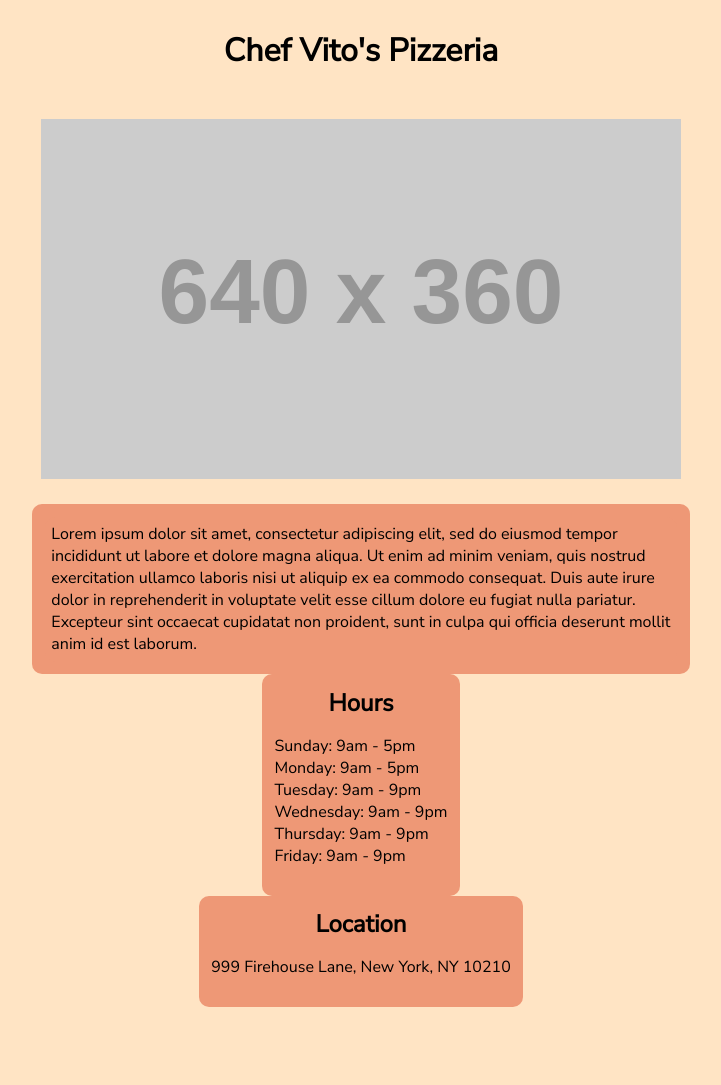
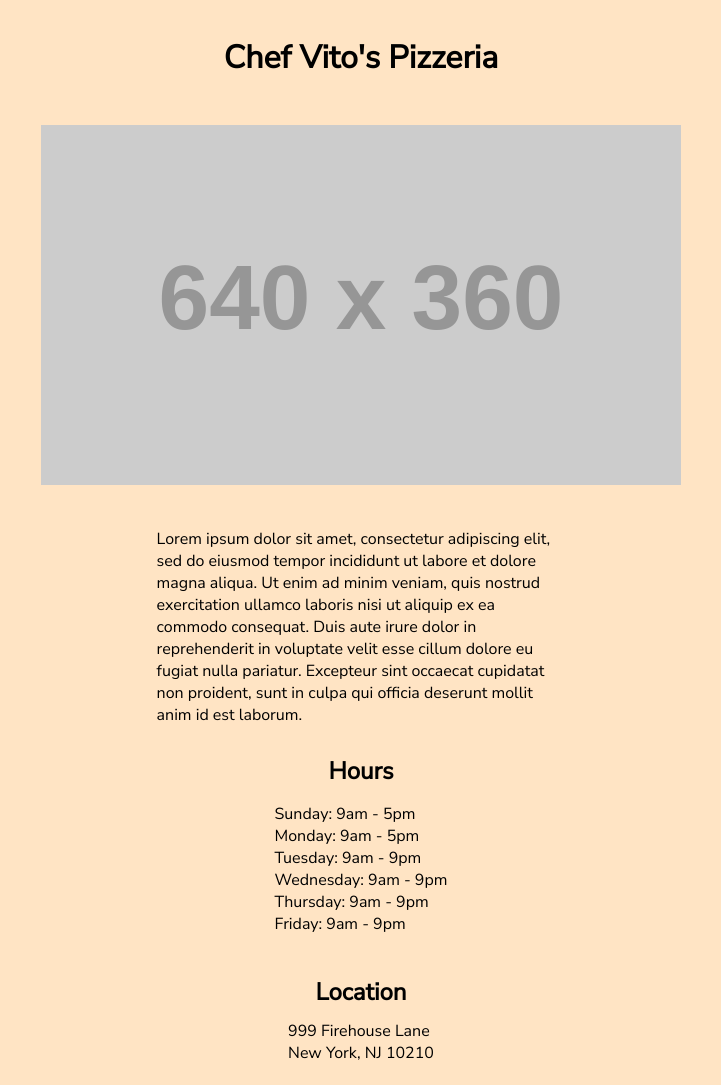
Before and after one commit to dstock3/restaurant, a plain HTML site: page index.html in a window 1280 px wide. Shown: the whole page, without its empty margins (279-1000 px from the left). Before the commit the page ends 1015 px from the top, so only its background shows below. Drawn offline with Linux system fonts and the light colour scheme; placeholder pictures from the web are drawn by us.

Commit message:
Removed default margin block from p elements.

```diff
--- a/main.js
+++ b/main.js
@@ -1 +1 @@
-(()=>{"use strict";(()=>{function t(t,e,n){let i=document.createElement(t);return i.classList.add(e),n.appendChild(i),i}const e=t("div","landing-page",document.getElementById("content"));t("h1","page-head",e).textContent="Chef Vito's Pizzeria",t("img","landing-image",e).src="http://via.placeholder.com/640x360";const n=t("section","description-section",e);t("section","description",n).textContent="Lorem ipsum dolor sit amet, consectetur adipiscing elit, sed do eiusmod tempor incididunt ut labore et dolore magna aliqua. Ut enim ad minim veniam, quis nostrud exercitation ullamco laboris nisi ut aliquip ex ea commodo consequat. Duis aute irure dolor in reprehenderit in voluptate velit esse cillum dolore eu fugiat nulla pariatur. Excepteur sint occaecat cupidatat non proident, sunt in culpa qui officia deserunt mollit anim id est laborum.",(()=>{const n=t("section","hours",e);t("h2","hours-head",n).textContent="Hours";const i=t("ul","hours-list",n),o=["Sunday","Monday","Tuesday","Wednesday","Thursday","Friday"];let a=[];for(let e=0;e<o.length;e++){let n=t("li",`${o[e]}-hours`,i);"Sunday"===o[e]||"Monday"===o[e]?(n.textContent=`${o[e]}: 9am - 5pm`,a.push(n)):(n.textContent=`${o[e]}: 9am - 9pm`,a.push(n))}})(),(()=>{const n=t("section","location-section",e);t("h2","location-head",n).textContent="Location";t("p","address",n).textContent="999 Firehouse Lane, New York, NY 10210"})()})()})();
+(()=>{"use strict";(()=>{function t(t,e,n){let o=document.createElement(t);return o.classList.add(e),n.appendChild(o),o}const e=t("div","landing-page",document.getElementById("content"));t("h1","page-head",e).textContent="Chef Vito's Pizzeria",t("img","landing-image",e).src="http://via.placeholder.com/640x360";const n=t("section","description-section",e);t("section","description",n).textContent="Lorem ipsum dolor sit amet, consectetur adipiscing elit, sed do eiusmod tempor incididunt ut labore et dolore magna aliqua. Ut enim ad minim veniam, quis nostrud exercitation ullamco laboris nisi ut aliquip ex ea commodo consequat. Duis aute irure dolor in reprehenderit in voluptate velit esse cillum dolore eu fugiat nulla pariatur. Excepteur sint occaecat cupidatat non proident, sunt in culpa qui officia deserunt mollit anim id est laborum.",(()=>{const n=t("section","hours",e);t("h2","hours-head",n).textContent="Hours";const o=t("ul","hours-list",n),i=["Sunday","Monday","Tuesday","Wednesday","Thursday","Friday"];let a=[];for(let e=0;e<i.length;e++){let n=t("li",`${i[e]}-hours`,o);"Sunday"===i[e]||"Monday"===i[e]?(n.textContent=`${i[e]}: 9am - 5pm`,a.push(n)):(n.textContent=`${i[e]}: 9am - 9pm`,a.push(n))}})(),(()=>{const n=t("section","location-section",e);t("h2","location-head",n).textContent="Location";t("p","address",n).textContent="999 Firehouse Lane",t("p","address",n).textContent="New York, NJ 10210"})()})()})();
--- a/style.css
+++ b/style.css
@@ -1,6 +1,10 @@
 body {
     background-color: bisque;
     font-family: 'Nunito Sans', sans-serif;
+}
+
+h1 {
+    padding-top: .5%;
 }
 
 h2 {
@@ -24,12 +28,11 @@ h2 {
 
 section {
     padding: 1%;
-    background-color: #ee9876;
     border-radius: 10px;
 }
 
 .description-section {
-    width: 50%;
+    width: 33%;
 }
 
 .hours {
@@ -46,3 +49,12 @@ section {
     display: flex;
     flex-flow: column;
 }
+
+.location-head {
+    padding-bottom: .5em;
+}
+
+p {
+    margin-block-start: 0em;
+    margin-block-end: 0em;
+}
```
